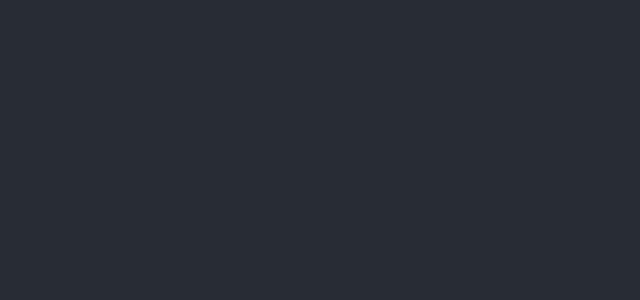
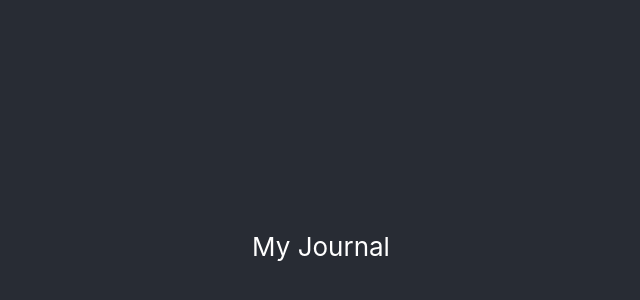
Before and after one commit to Build-Week-Weight-Lifting-Journal-3/Front-end, a React (Create React App) app: page /journal in a window 1280 px wide. Shown: the part 154-454 px from the top of the page, without its empty margins (319-959 px from the left). Built offline with nearby package versions, Linux system fonts and the light colour scheme; sample sign-in values are in the browser's storage.

Commit message:
added a journal component to direct to after login, as well as a PrivateRoute component for authentification

```diff
--- a/src/App.js
+++ b/src/App.js
@@ -2,6 +2,8 @@ import React from 'react';
 import { BrowserRouter as Router, Route } from 'react-router-dom';
 
 import Login from './components/Login';
+import Journal from './components/Journal';
+import PrivateRoute from './components/PrivateRoute';
 import './App.css';
 
 function App() {
@@ -9,6 +11,7 @@ function App() {
     <Router>
       <div className="App">
         <Route exact path='/' component={Login} />
+        <PrivateRoute path='/journal' component={Journal} />
       </div>
     </Router>
   );
--- /dev/null
+++ b/src/components/Journal.js
@@ -0,0 +1,11 @@
+import React from 'react';
+
+const Journal = () => {
+    return (
+        <div>
+            <hi>My Journal</hi>
+        </div>
+    )
+}
+
+export default Journal;
--- /dev/null
+++ b/src/components/PrivateRoute.js
@@ -0,0 +1,19 @@
+import React from 'react';
+import { Route, Redirect } from 'react-router-dom';
+
+const PrivateRoute = ({ component: Component, ...rest }) => {
+    return (
+        <Route
+            {...rest}
+            render={props => {
+                if (localStorage.getItem('token')) {
+                    return <Component {...props} />;
+                } else {
+                    return <Redirect to='/' />
+                }
+            }}
+        />
+    )
+}
+
+export default PrivateRoute;
```
